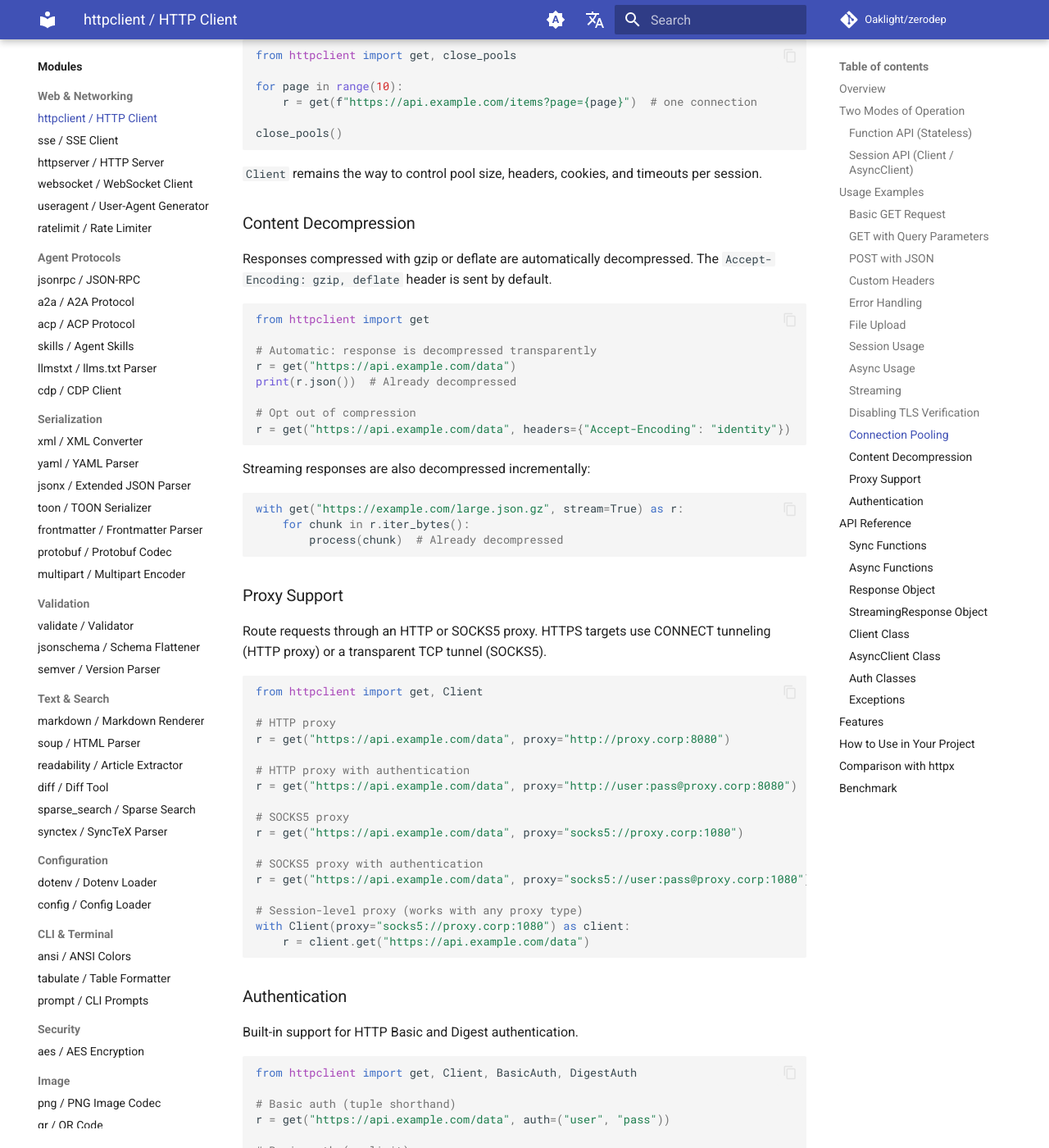
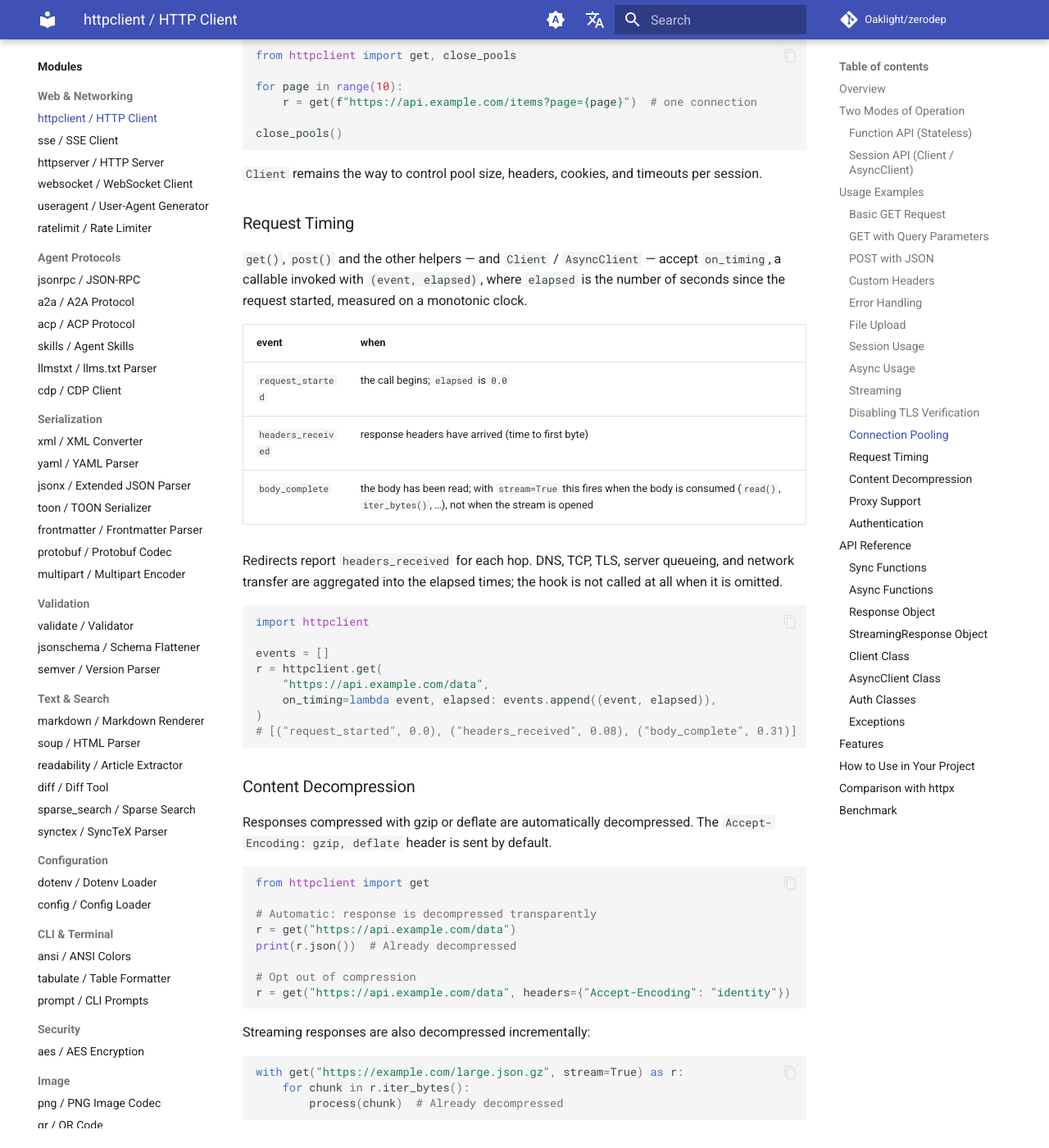
Before and after one commit to Oaklight/zerodep, an MkDocs documentation site: the page built from docs/modules/httpclient.md, in a window 1280 px wide and 1400 px high, scrolled down 5276 px. Shown: the whole window at 82% size. Built offline with MkDocs 1.6.1 and Material for MkDocs 9.7.7, drawn with Linux system fonts in a browser that asks for light colours; comment, search, counter and statistics services are not loaded.

Commit message:
docs(httpclient): request timing milestones

````diff
--- a/docs/modules/httpclient.md
+++ b/docs/modules/httpclient.md
@@ -234,6 +234,33 @@ close_pools()
 ```
 
 `Client` remains the way to control pool size, headers, cookies, and timeouts per session.
+
+### Request Timing
+
+`get()`, `post()` and the other helpers — and `Client` / `AsyncClient` — accept
+`on_timing`, a callable invoked with `(event, elapsed)`, where `elapsed` is the
+number of seconds since the request started, measured on a monotonic clock.
+
+| event | when |
+|-------|------|
+| `request_started` | the call begins; `elapsed` is `0.0` |
+| `headers_received` | response headers have arrived (time to first byte) |
+| `body_complete` | the body has been read; with `stream=True` this fires when the body is consumed (`read()`, `iter_bytes()`, …), not when the stream is opened |
+
+Redirects report `headers_received` for each hop. DNS, TCP, TLS, server
+queueing, and network transfer are aggregated into the elapsed times; the hook
+is not called at all when it is omitted.
+
+```python
+import httpclient
+
+events = []
+r = httpclient.get(
+    "https://api.example.com/data",
+    on_timing=lambda event, elapsed: events.append((event, elapsed)),
+)
+# [("request_started", 0.0), ("headers_received", 0.08), ("body_complete", 0.31)]
+```
 
 ### Content Decompression
 
````
Also changed, not shown: docs/changelog.md (+1 -0 lines).
